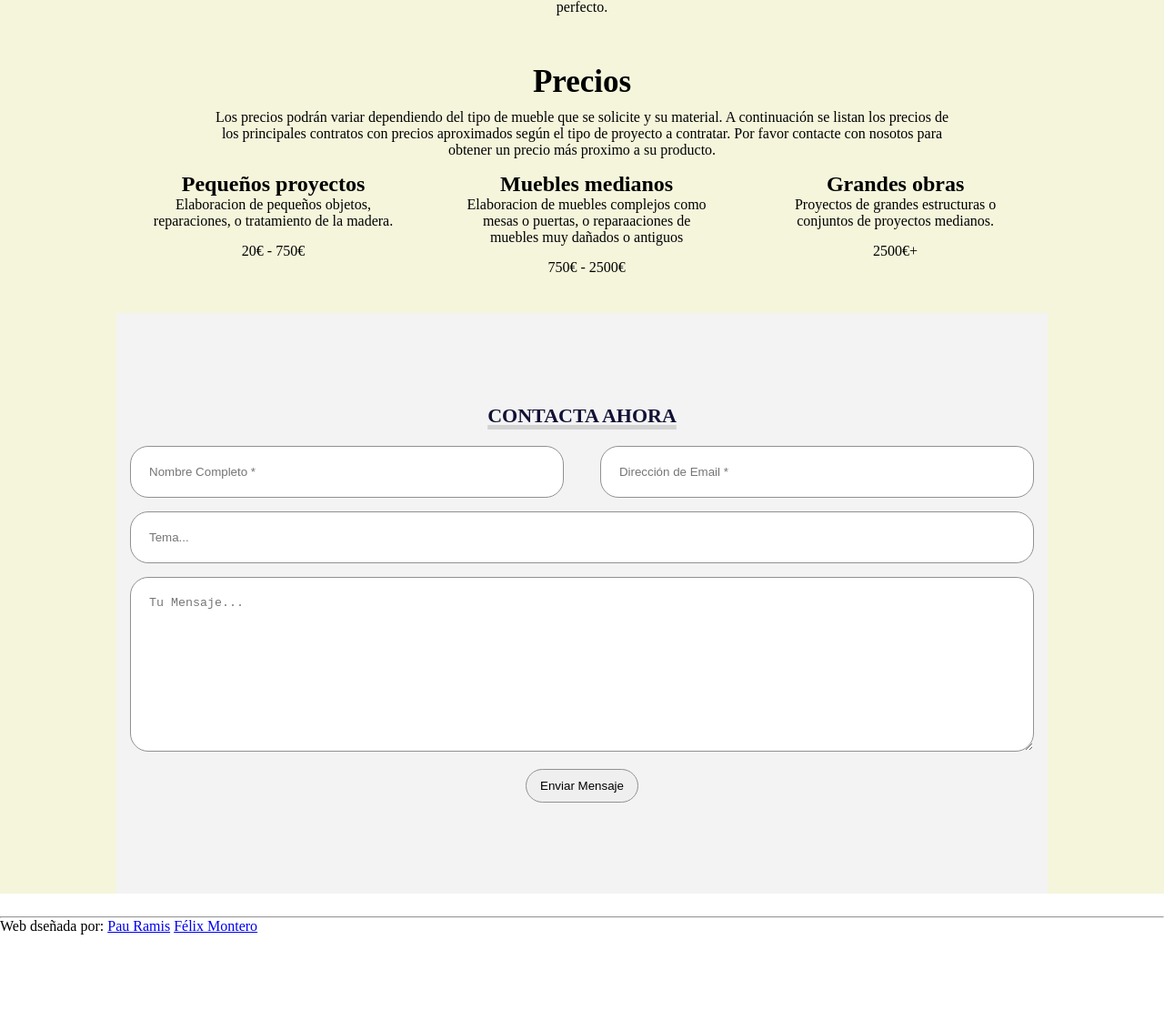
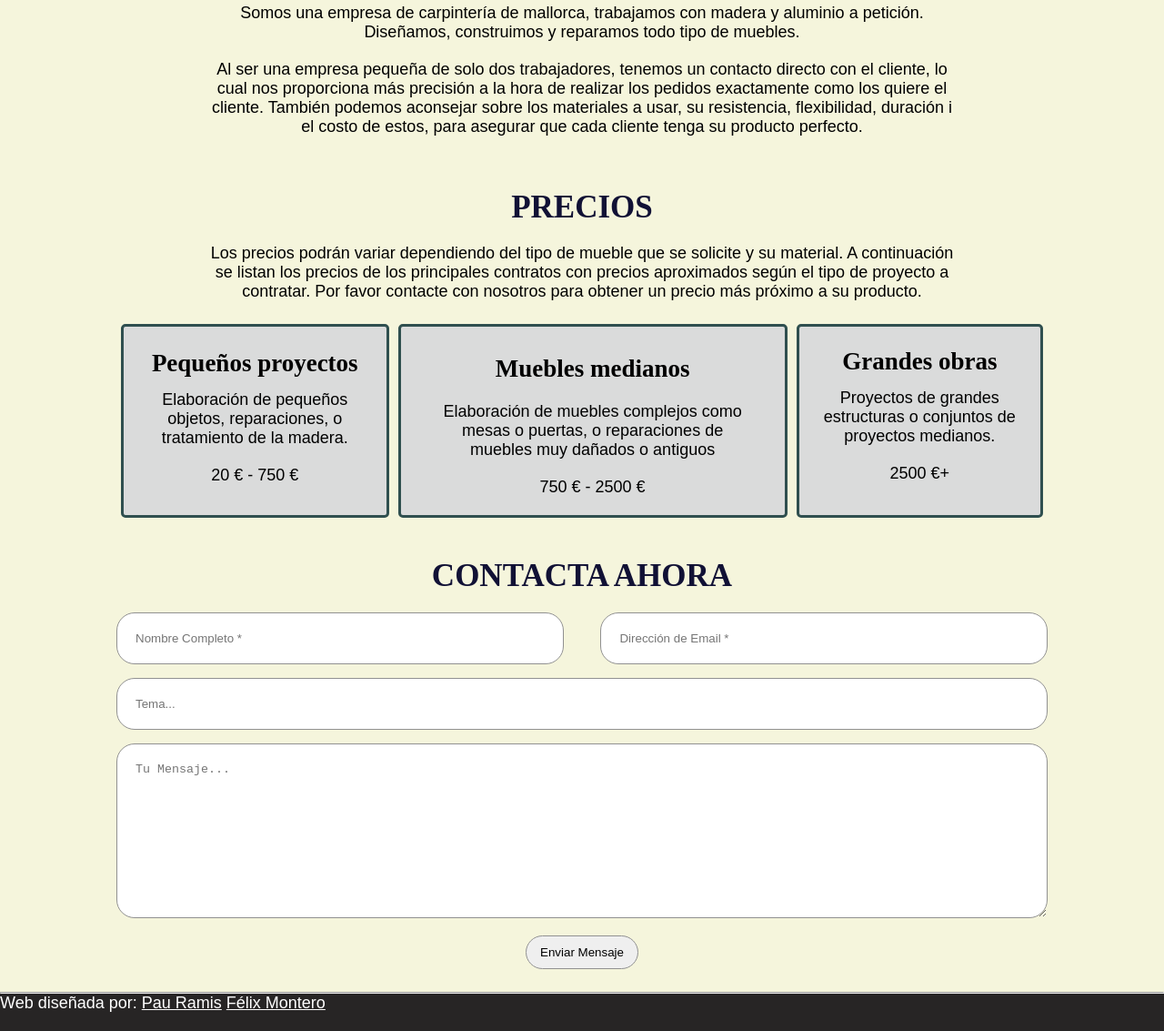
Before and after one commit to felixmontero/FINAL_PROYECT-DIW, a plain HTML site: page src/index.html in a window 1280 px wide. Shown: the part 657-1790 px from the top of the page at 91% size. Before the commit the page ends 1699 px from the top, so only its background shows below. Drawn offline with Linux system fonts and the light colour scheme.

Commit message:
Style Fix

```diff
--- a/src/index.html
+++ b/src/index.html
@@ -6,7 +6,7 @@
     <meta http-equiv="X-UA-Compatible" content="IE=edge">
     <meta name="viewport" content="width=device-width, initial-scale=1.0">
     <link rel="stylesheet" href="../style.css">
-    <title>Carpinteria Montero</title>
+    <title>carpintería Montero</title>
 </head>
 
 <body>
@@ -15,7 +15,7 @@
             <li><a class="link" href="#">Inicio</a></li>
             <li><a class="link" href="#Nosotros">Sobre nosotros</a></li>
             <li><a class="link" href="#Precios">Precios</a></li>
-            <li><a class="link" href="#Contactanos">Contactanos</a></li>
+            <li><a class="link" href="#Contactanos">Contáctanos</a></li>
         </ul>
     </header>
 
@@ -23,13 +23,13 @@
         <section>
             <section class="slideshow-container">
                 <article class="mySlides fade">
-                    <img src="/img/carpinteriaLong.jpg" style="width:100%" alt="Carpinteria1">
+                    <img src="/img/carpinteriaLong.jpg" style="width:100%" alt="carpintería1">
                 </article>
                 <article class="mySlides fade">
-                    <img src="/img/carpinteriaSquare.png" style="width:100%" alt="Carpinteria2">
+                    <img src="/img/carpinteriaSquare.png" style="width:100%" alt="carpintería2">
                 </article>
                 <article class="mySlides fade">
-                    <img src="/img/carpinteriaWhide.avif" style="width:100%" alt="Carpinteria3">
+                    <img src="/img/carpinteriaWhide.avif" style="width:100%" alt="carpintería3">
                 </article>
 
                 <button class="prev" onclick="plusSlides(-1)">&#10094;</button>
@@ -75,14 +75,14 @@
         </section>
         <section>
             <article class="textBox" id="Nosotros">
-                <h1>Sobre nosotros</h1>
-                <p>Somos una empresa de carpinteria de mallorca, trabajamos con madera y aluminio a petición.
+                <h1 class="titulo-seccion">SOBRE NOSOTROS</h1>
+                <p>Somos una empresa de carpintería de mallorca, trabajamos con madera y aluminio a petición.
                     Diseñamos, construimos y reparamos todo tipo de muebles.
                 </p>
                 <p>
                     Al ser una empresa pequeña de solo dos trabajadores, tenemos un contacto directo con el
                     cliente,
-                    lo cual nos proporciona más precision a la hora de realizar los pedidos exactamente como los quiere
+                    lo cual nos proporciona más precisión a la hora de realizar los pedidos exactamente como los quiere
                     el cliente.
                     También podemos aconsejar sobre los materiales a usar, su resistencia, flexibilidad, duración i el
                     costo de estos,
@@ -90,36 +90,36 @@
                 </p>
             </article>
             <article class="textBox" id="Precios">
-                <h1>Precios</h1>
+                <h1 class="titulo-seccion">PRECIOS</h1>
                 <p>Los precios podrán variar dependiendo del tipo de mueble que se solicite y su material.
                     A continuación se listan los precios de los principales contratos con precios aproximados según el
-                    tipo de proyecto a contratar. Por favor contacte con nosotos para obtener un precio más proximo a su
+                    tipo de proyecto a contratar. Por favor contacte con nosotros para obtener un precio más próximo a su
                     producto.
                 </p>
 
                 <div class="prices">
                     <div class="pricesDiv">
                         <h2>Pequeños proyectos</h2>
-                        <p>Elaboracion de pequeños objetos, reparaciones, o tratamiento de la madera.</p>
-                        <p>20€ - 750€</p>
+                        <p>Elaboración de pequeños objetos, reparaciones, o tratamiento de la madera.</p>
+                        <p>20 € - 750 €</p>
                     </div>
 
                     <div class="pricesDiv">
                         <h2>Muebles medianos</h2>
-                        <p>Elaboracion de muebles complejos como mesas o puertas, o reparaaciones de muebles muy dañados
+                        <p>Elaboración de muebles complejos como mesas o puertas, o reparaciones de muebles muy dañados
                             o antiguos</p>
-                        <p>750€ - 2500€</p>
+                        <p>750 € - 2500 €</p>
                     </div>
 
                     <div class="pricesDiv">
                         <h2>Grandes obras</h2>
                         <p>Proyectos de grandes estructuras o conjuntos de proyectos medianos. </p>
-                        <p>2500€+</p>
+                        <p>2500 €+</p>
                     </div>
                 </div>
             </article>
             <article class="textBox" id="Contactanos">
-                <h3 class="titulo-seccion">Contacta ahora</h3>
+                <h1 class="titulo-seccion">CONTACTA AHORA</h1>
                 <div class="contenedor-form">
                     <form action="">
                         <div class="fila mitad">
@@ -142,7 +142,7 @@
 
     <hr>
     <footer>
-        <p>Web dseñada por:
+        <p>Web diseñada por:
             <a href="https://pauramisweb.netlify.app/">Pau Ramis</a>
             <a href="https://stately-genie-d6759a.netlify.app/">Félix Montero</a>
         </p>
--- a/style.css
+++ b/style.css
@@ -22,8 +22,7 @@
  }
 
  ul.navbar li a {
-   font-family: 'Alatsi';
-   font-size: 22px;
+  font-family: 'GFS Didot', serif;   font-size: 22px;
    display: block;
    color: #ffffff;
    font-size: 140%;
@@ -32,7 +31,7 @@
  }
 
  ul.navbar li a:hover {
-   background-color: #000000;
+   background-color: #131212;
  }
 
  ul.navbar li.right {
@@ -57,7 +56,7 @@
  }
 
  .mySlides img {
-   height: 400px;
+   height: 500px;
    object-fit: cover;
  }
 
@@ -70,11 +69,12 @@
    width: auto;
    margin-top: -22px;
    padding: 16px;
-   background-color: transparent;
+   background-color: #272525;
    color: white;
    font-weight: bold;
    font-size: 18px;
    transition: 0.6s ease;
+   border: none;
    border-radius: 0 3px 3px 0;
    user-select: none;
  }
@@ -125,7 +125,7 @@
  }
 
  /*----- main sections ------*/
- main {
+ body {
    background-color: beige;
 
  }
@@ -134,7 +134,15 @@
    font-size: 35px;
    text-align: center;
    margin-bottom: 10px;
+   font-family: 'GFS Didot', serif;
+   margin-bottom: 20px;
+   color: #111135;
+ }
 
+ h2 {
+   font-size: 27px;
+   text-align: center;
+   margin: 5%;
  }
 
  .textBox {
@@ -143,86 +151,97 @@
    margin-bottom: 2%;
    padding-top: 1%;
    align-items: center;
+ }
 
+ p {
+   font-size: 18px;
+   padding-bottom: 20px;
+   font-family: 'Montserrat', sans-serif;
  }
 
  .textBox p {
    margin-left: 10%;
    margin-right: 10%;
    text-align: center;
-
- }
-
- p {
-   padding-bottom: 15px;
-
  }
 
  .prices {
    text-align: center;
-   display: grid;
-   grid-template-columns: auto auto auto;
+   justify-content: center;
+   display: flex;
+   flex-direction: row;
  }
 
  .pricesDiv {
    display: flex;
    flex-direction: column;
+   padding-top: 10px;
+   margin: 5px;
+   background-color: rgb(218, 219, 219);
+   border-radius: 5px;
+   border-style: solid;
+   border-color: darkslategrey;
  }
 
- /* *********************/
- /* seccion C O N T A C T O */
- /* *********************/
-
- #Contactanos {
-   padding: 100px 15px;
-   background-color: #f3f3f3;
+ @media (max-width: 800px) {
+   .prices {
+     flex-direction: column;
+   }
  }
 
- #Contactanos .titulo-seccion {
-   margin-bottom: 20px;
+ .pricesDiv:hover {
+   background-color: rgb(181, 182, 182);
+
  }
 
- #Contactanos .contenedor-form {
+ footer {
+   background-color: #272525;
+
+ }
+
+ footer p {
+   color: #ffffff;
+ }
+
+ footer p a {
+   color: #ffffff;
+ }
+
+ /* *********************** */
+ /* seccion C O N T A C T O */
+ /* *********************** */
+
+ .contenedor-form {
    max-width: 1100px;
    margin: auto;
  }
 
- #Contactanos .contenedor-form .fila {
+ .contenedor-form .fila {
    margin-bottom: 15px;
  }
 
- #Contactanos .contenedor-form .mitad {
+ .contenedor-form .mitad {
    display: flex;
    justify-content: space-between;
  }
 
- #Contactanos .contenedor-form input,
- #Contactanos .contenedor-form textarea {
+ .contenedor-form input,
+ .contenedor-form textarea {
    padding: 20px;
    border-radius: 20px;
    border: none;
    border: 1px solid #919191;
  }
 
- #Contactanos .contenedor-form .mitad input {
+ .contenedor-form .mitad input {
    width: 48%;
  }
 
- #Contactanos .contenedor-form .input-full {
+ .contenedor-form .input-full {
    width: 100%;
  }
 
- #Contactanos .titulo-seccion {
-   text-align: center;
-   font-size: 22px;
-   text-transform: uppercase;
-   color: #111135;
-   text-decoration: underline;
-   text-decoration-color: #d3d3d3;
-   text-decoration-thickness: 5px;
- }
-
- #Contactanos .btn-enviar {
+ .btn-enviar {
    display: block;
    margin: auto;
    cursor: pointer;
@@ -230,7 +249,7 @@
    padding: 10px 15px !important;
  }
 
- #Contactanos .btn-enviar:hover {
+ .btn-enviar:hover {
    background-color: green;
    color: #fff;
  }
```
